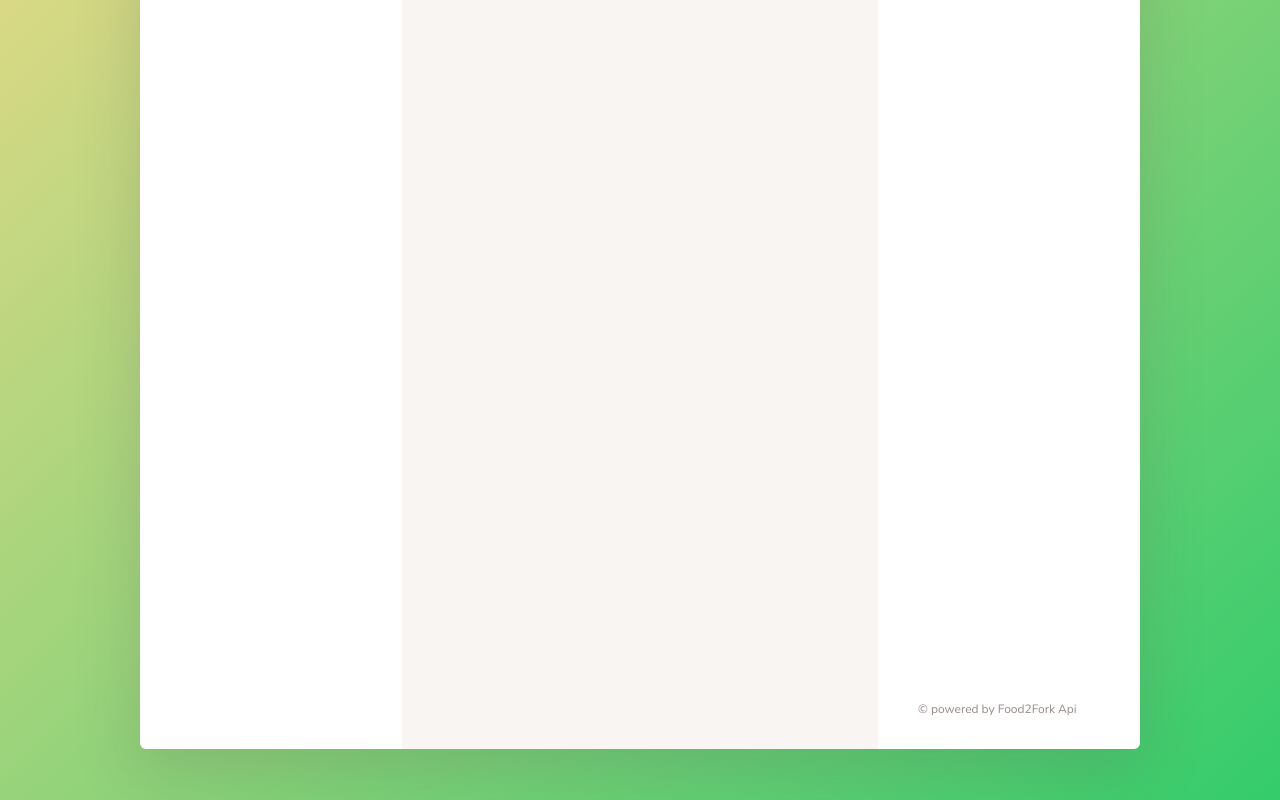
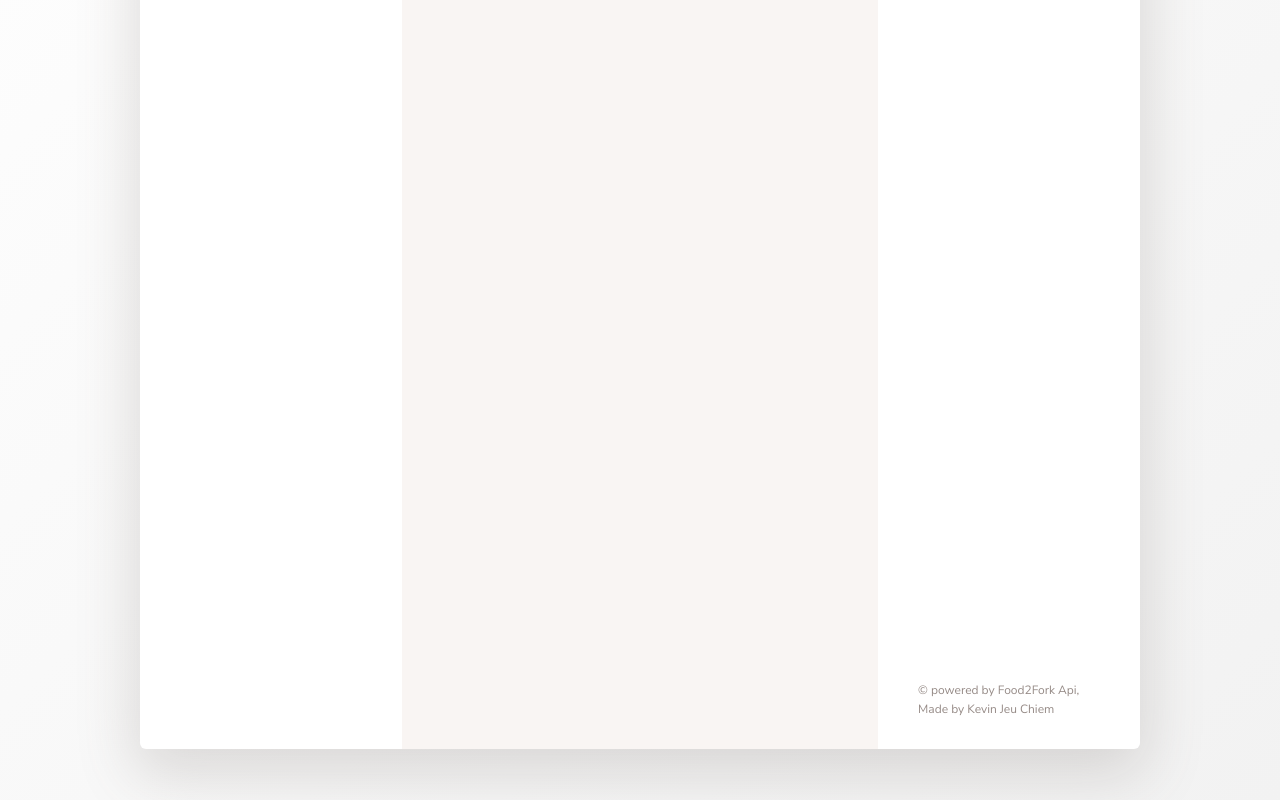
Before and after one commit to kevinjchi/recipe-searcher, a website built with webpack: page src/index.html in a window 1280 px wide. Shown: the part 402-1202 px from the top of the page. Built offline with nearby package versions, Linux system fonts and the light colour scheme.

```diff
--- a/src/index.html
+++ b/src/index.html
@@ -429,7 +429,7 @@
             </ul>
 
             <div class="copyright">
-                &copy; powered by Food2Fork Api
+                &copy; powered by Food2Fork Api, Made by Kevin Jeu Chiem
             </div>
 
         </div>
```
Also changed, not shown: __tests__/App.test.js (+0 -2 lines), dist/css/style.css, src/js/models/Likes.js (line endings or trailing spaces).
